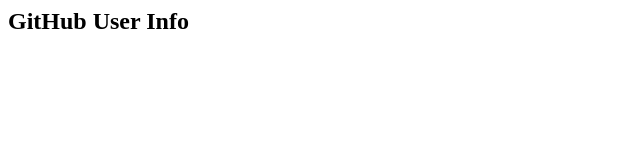
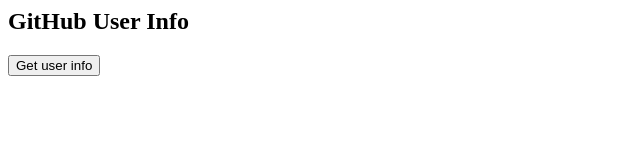
Before and after one commit to htaniguchi88/ajaxapp, a plain HTML site: page index.html in a window 1280 px wide. Shown: the whole page, without its empty margins (0-640 px from the left). Drawn offline with Linux system fonts and the light colour scheme.

Commit message:
Fetch data

```diff
--- a/index.html
+++ b/index.html
@@ -5,6 +5,7 @@
 	</head>
 	<body>
 		<h2>GitHub User Info</h2>
+		<button onclick="fetchUserInfo('js-primer-example');">Get user info</button>
 		<script src="index.js"></script>
 	</body>
 </html>
--- a/index.js
+++ b/index.js
@@ -1 +1,15 @@
-console.log("index.js: loaded");
+/*jshint esversion: 6 */
+function fetchUserInfo(userId) {
+	fetch(`https://api.github.com/users/${userId}`)
+		.then(response => {
+				console.log(response.status);
+			if (!response.ok) {
+			} else {
+				response.json().then(userInfo => {
+					console.log(userInfo);
+				});
+			}
+		}).catch(error => {
+				console.error("ネットワークエラー", error);
+		});
+}
```
